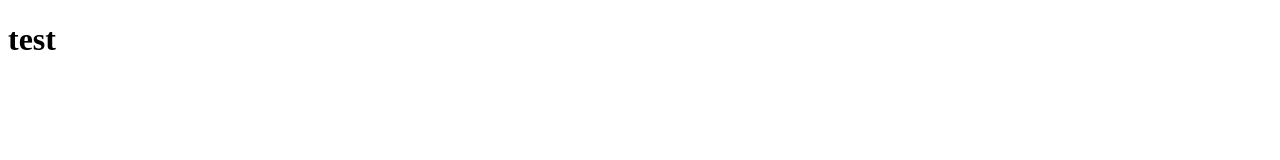
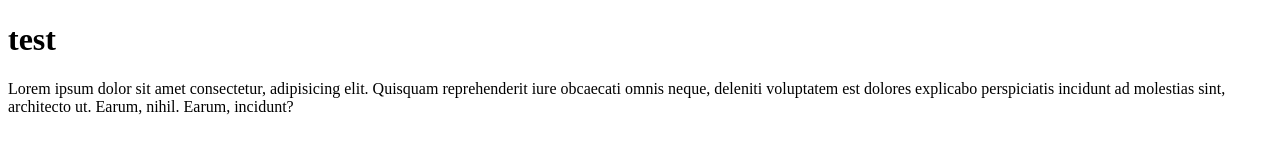
Before and after one commit to cristianL0pez/db001, a plain HTML site: page front/home.html in a window 1280 px wide. Drawn offline with Linux system fonts and the light colour scheme.

Commit message:
cambio en home.html

```diff
--- a/front/home.html
+++ b/front/home.html
@@ -7,5 +7,6 @@
 </head>
 <body>
     <h1>test</h1>
+    <p>Lorem ipsum dolor sit amet consectetur, adipisicing elit. Quisquam reprehenderit iure obcaecati omnis neque, deleniti voluptatem est dolores explicabo perspiciatis incidunt ad molestias sint, architecto ut. Earum, nihil. Earum, incidunt?</p>
 </body>
 </html>
```
